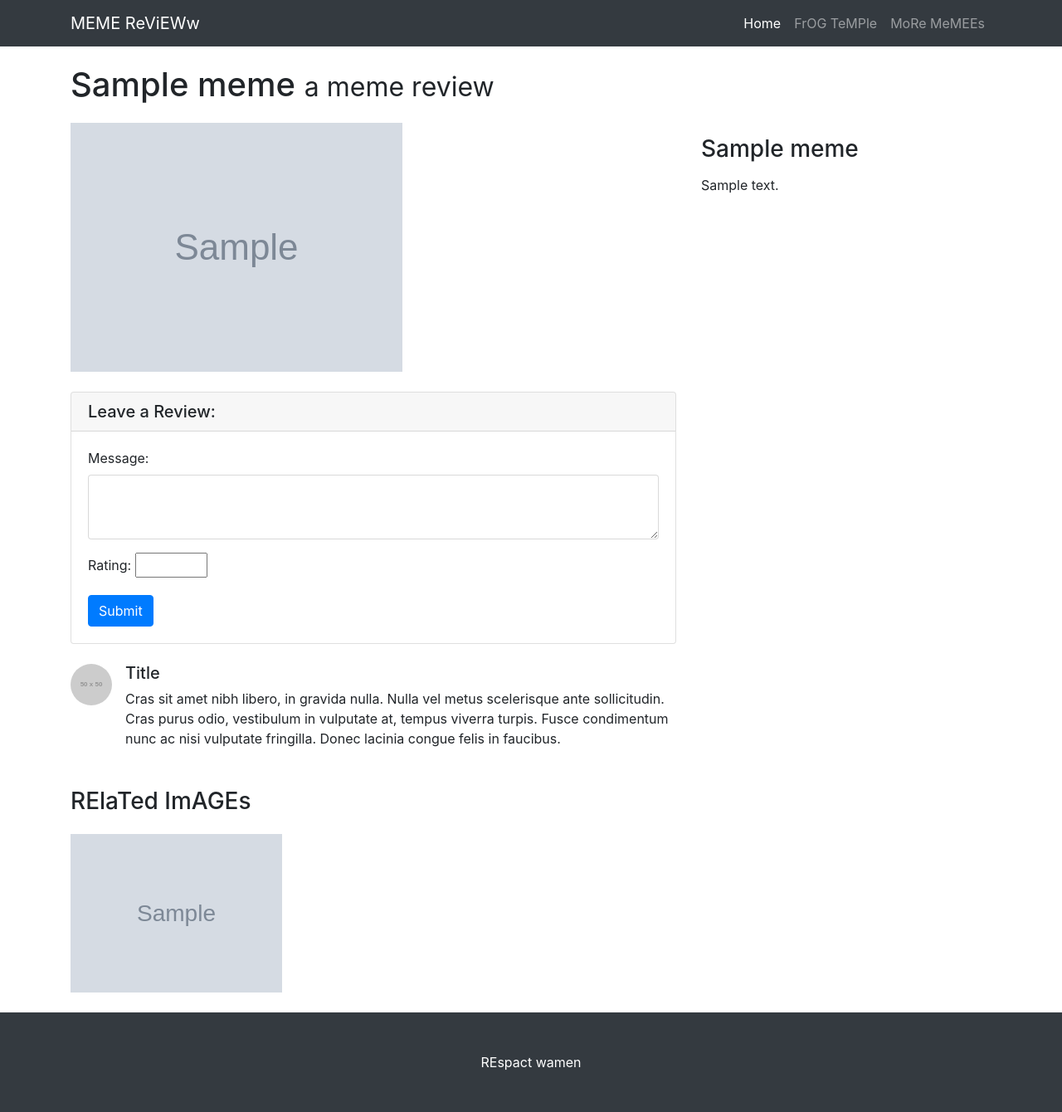
After one commit to EmmanuelPerezP/Meme-Review, a Django app: a page that uses reviews/templates/base_generic.html in a window 1280 px wide. The commit adds this page. Shown: the whole page at 83% size. Run offline with Django 3.2, Linux system fonts and the light colour scheme; tables that the repository leaves empty hold one stand-in row (values such as "Sample post"); grey boxes marked "Sample" are stand-in pictures; grey boxes labelled with a size stand in for pictures from a placeholder-image service; some libraries are stand-ins or nearby versions.

Commit message:
agregado funcionalidad

```diff
--- /dev/null
+++ b/reviews/forms.py
@@ -0,0 +1,7 @@
+from django import forms
+
+
+class CreateReview(forms.Form):
+    message = forms.CharField(widget=forms.Textarea(
+        attrs={'class': 'form-control', 'rows': '3'}))
+    rating = forms.IntegerField(max_value=10, min_value=0)
--- a/reviews/models.py
+++ b/reviews/models.py
@@ -1,5 +1,6 @@
 from django.db import models
 from django.urls import reverse
+from django.utils.text import slugify
 
 
 # Create your models here.
@@ -20,6 +21,7 @@ class Meme(models.Model):
     description = models.CharField(max_length=1000)
     title = models.CharField(max_length=300)
     dateCreated = models.DateTimeField(auto_now_add=True)
+    slug = models.SlugField(max_length=300)
 
     def __str__(self):
         return self.title
@@ -28,12 +30,13 @@ class Meme(models.Model):
         """
         return the url to access this particular post
         """
-        return reverse('meme-detail', args=[str(self.title)])
+        return reverse('meme-detail', args=[self.id, slugify(self.title)])
 
 
 class Review(models.Model):
     textReview = models.CharField(max_length=300)
     titleReview = models.CharField(max_length=100)
+    ratingReview = models.IntegerField()
 
     def __str__(self):
         return self.titleReview
--- a/reviews/static/css/3-col-portfolio.css
+++ b/reviews/static/css/3-col-portfolio.css
@@ -21,3 +21,6 @@ body {
 .pagination {
   margin-bottom: 30px;
 }
+.input-group{
+  width: 110px;
+}
--- a/reviews/templates/base_generic.html
+++ b/reviews/templates/base_generic.html
@@ -36,25 +36,22 @@
     <!-- Navigation -->
     <nav class="navbar navbar-expand-lg navbar-dark bg-dark fixed-top">
       <div class="container">
-        <a class="navbar-brand" href="#">Start Bootstrap</a>
+        <a class="navbar-brand" href="/reviews">MEME ReViEWw</a>
         <button class="navbar-toggler" type="button" data-toggle="collapse" data-target="#navbarResponsive" aria-controls="navbarResponsive" aria-expanded="false" aria-label="Toggle navigation">
           <span class="navbar-toggler-icon"></span>
         </button>
         <div class="collapse navbar-collapse" id="navbarResponsive">
           <ul class="navbar-nav ml-auto">
             <li class="nav-item active">
-              <a class="nav-link" href="#">Home
+              <a class="nav-link" href="/reviews">Home
                 <span class="sr-only">(current)</span>
               </a>
             </li>
             <li class="nav-item">
-              <a class="nav-link" href="#">About</a>
+              <a class="nav-link" href="">FrOG TeMPle</a>
             </li>
             <li class="nav-item">
-              <a class="nav-link" href="#">Services</a>
-            </li>
-            <li class="nav-item">
-              <a class="nav-link" href="#">Contact</a>
+              <a class="nav-link" href="#">MoRe MeMEEs</a>
             </li>
           </ul>
         </div>
@@ -69,7 +66,7 @@
     <!-- Footer -->
     <footer class="py-5 bg-dark">
       <div class="container">
-        <p class="m-0 text-center text-white">Copyright &copy; Your Website 2017</p>
+        <p class="m-0 text-center text-white">REspact wamen</p>
       </div>
     </footer>
 
--- /dev/null
+++ b/reviews/templates/reviews/meme_detail.html
@@ -0,0 +1,88 @@
+{% extends "base_generic.html" %}
+
+{% block title %} <title> Contacto </title> {% endblock %}
+
+{% block content %}
+<!-- Page Content -->
+<div class="container">
+
+  <!-- Portfolio Item Heading -->
+  <h1 class="my-4">{{meme.title}}
+    <small>a meme review</small>
+  </h1>
+
+  <!-- Portfolio Item Row -->
+  <div class="row">
+
+    <div class="col-md-8">
+      <img class="img-fluid" src="{{meme.mainImage}}" alt="">
+    </div>
+
+    <div class="col-md-4">
+      <h3 class="my-3">{{meme.title}}</h3>
+      <p>{{meme.description}}</p>
+    </div>
+
+  </div>
+  <!-- /.row -->
+
+  <!-- comment section -->
+  <div class="row">
+    <!-- Post Content Column -->
+    <div class="col-lg-8">
+      <!-- Comments Form -->
+      <div class="card my-4">
+        <h5 class="card-header">Leave a Review:</h5>
+        <div class="card-body">
+          <form>
+            <div class="form-group">
+              <p>
+                <label for="id_message">Message:</label>
+                <textarea name="message" cols="40" rows="3" class="form-control" required id="id_message"> </textarea>
+              </p>
+              <p>
+                <label for="id_rating">Rating:</label>
+                <input type="number" name="rating" min="0" max="10" required id="id_rating" />
+              </p>
+            </div>
+            <button type="submit" class="btn btn-primary">Submit</button>
+          </form>
+        </div>
+      </div>
+
+      <!-- Single Comment -->
+      <div class="media mb-4">
+        <img class="d-flex mr-3 rounded-circle" src="http://placehold.it/50x50" alt="">
+        <div class="media-body">
+          <h5 class="mt-0">Title</h5>
+          Cras sit amet nibh libero, in gravida nulla. Nulla vel metus scelerisque ante sollicitudin. Cras purus odio, vestibulum in vulputate at, tempus viverra turpis. Fusce condimentum nunc ac nisi vulputate fringilla. Donec lacinia congue felis in faucibus.
+        </div>
+      </div>
+
+    </div>
+    <!-- /.col -->
+  </div>
+  <!-- /.row -->
+
+  <!-- Related Projects Row -->
+  <h3 class="my-4">RElaTed ImAGEs</h3>
+
+  <div class="row">
+
+    {% if meme.relatedImages.all %}
+    {% for imageMeme in meme.relatedImages.all %}
+    <div class="col-md-3 col-sm-6 mb-4">
+      <a href="#">
+        <img class="img-fluid" src="{{imageMeme.imageURL}}" alt="">
+      </a>
+    </div>
+    {% endfor %}
+    {% endif %}
+
+  </div>
+  <!-- /.row -->
+
+</div>
+<!-- /.container -->
+
+{% endblock content %}
--- a/reviews/urls.py
+++ b/reviews/urls.py
@@ -5,5 +5,6 @@ from django.urls import path
 from . import views
 
 urlpatterns = [
-    path("", views.MemeReviews.as_view(), name="meme_review_view")
+    path("", views.MemeReviews.as_view(), name="meme_review_view"),
+    path("<int:id>/<slug:slug>/", views.Meme.as_view(), name="meme-detail"),
 ]
--- a/reviews/views.py
+++ b/reviews/views.py
@@ -1,6 +1,8 @@
 from django.shortcuts import render
 from django.views import generic
 from .models import Image, Meme, Review
+from .forms import CreateReview
+from django.views.generic.edit import FormMixin
 
 
 # generic.ListView automatically gets the "context" the context is the data
@@ -12,3 +14,8 @@ class MemeReviews(generic.ListView):
     template_name = "index.html"
     paginate_by = 3
     ordering = ['-dateCreated']
+
+
+class Meme(generic.DetailView, FormMixin):
+    model = Meme
+    form_class = CreateReview
```
Also changed, not shown: reviews/admin.py (+8 -1 lines), reviews/templates/index.html (+6 -5 lines), reviews/migrations/0003_meme_slug.py (added), reviews/migrations/0004_review_ratingreview.py (added).
